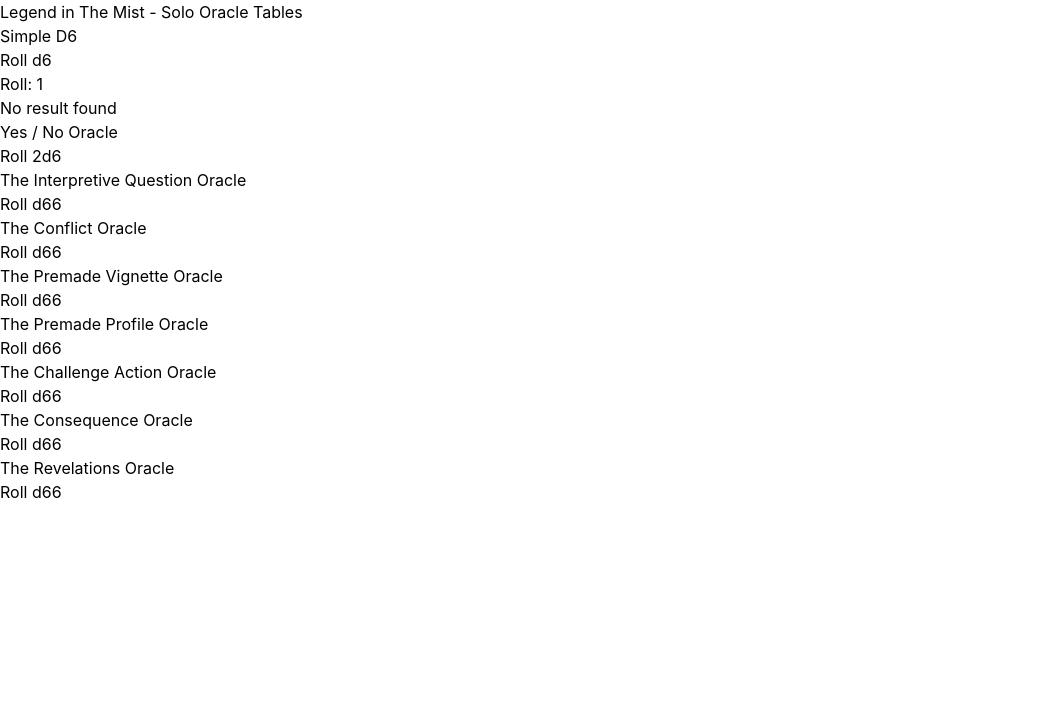
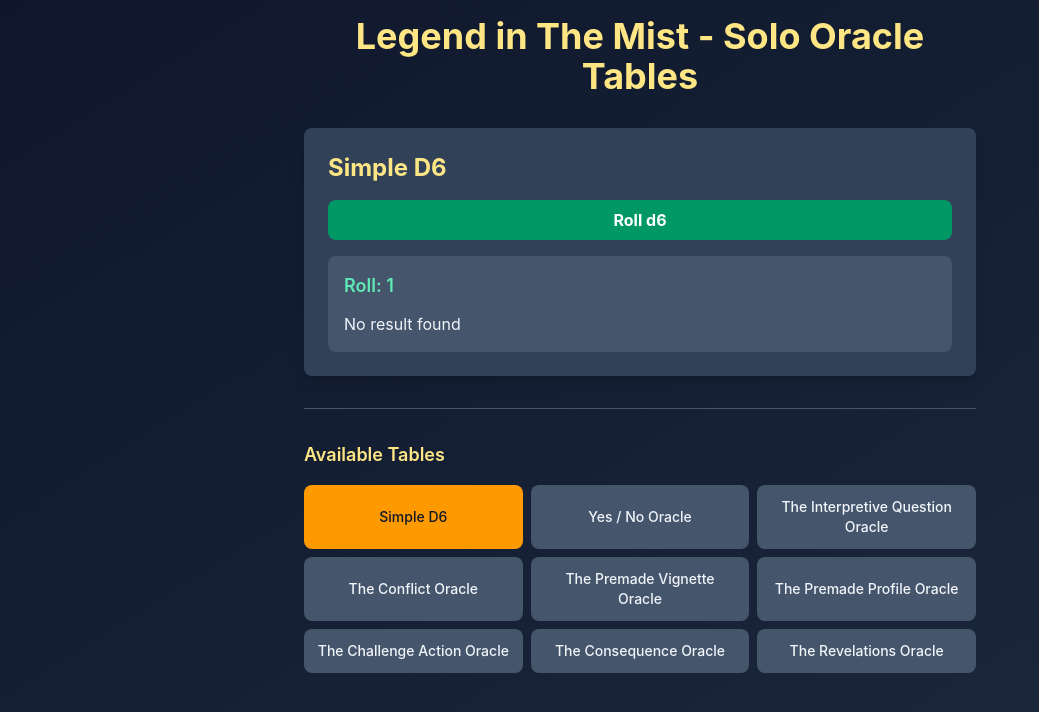
Before and after one commit to delmaralmeida/litm-oracle-table, a React (Vite) app: page / in a window 1280 px wide. Both pictures are taken after a click on the button "Roll d6". Shown: the top 712 px of the page, without its empty margins (0-1039 px from the left). Built offline with nearby package versions, Linux system fonts and the light colour scheme.

Commit message:
Feature: applies styles for the new UI

```diff
--- a/src/App.tsx
+++ b/src/App.tsx
@@ -1,14 +1,42 @@
+import { useState } from "react";
 import { tables } from "./data/tables";
 import OracleTable from "./components/OracleTable/OracleRoller";
 
 function App() {
+  const [currentIndex, setCurrentIndex] = useState(0);
+
   return (
-    <div className="app">
-      <h1>Legend in The Mist - Solo Oracle Tables</h1>
+    <div className="app min-h-screen bg-gradient-to-br from-slate-900 to-slate-800 text-slate-100 p-4">
+      <div className="max-w-2xl mx-auto">
+        <h1 className="text-3xl md:text-4xl font-bold text-center mb-8 text-amber-200">
+          Legend in The Mist - Solo Oracle Tables
+        </h1>
 
-      {tables.map(table => (
-        <OracleTable key={table.id} table={table} />
-      ))}
+        <div className="bg-slate-700 rounded-lg shadow-lg overflow-hidden">
+          <div className="p-6">
+            <OracleTable table={tables[currentIndex]} />
+          </div>
+        </div>
+
+        <div className="mt-8 pt-8 border-t border-slate-600">
+          <h2 className="text-lg font-semibold text-amber-200 mb-4">Available Tables</h2>
+          <div className="grid grid-cols-2 sm:grid-cols-3 gap-2">
+            {tables.map((table, index) => (
+              <button
+                key={table.id}
+                onClick={() => setCurrentIndex(index)}
+                className={`p-3 rounded-lg text-sm font-medium transition-colors duration-200 ${
+                  index === currentIndex
+                    ? "bg-amber-500 text-slate-900"
+                    : "bg-slate-600 text-slate-100 hover:bg-slate-500"
+                }`}
+              >
+                {table.name}
+              </button>
+            ))}
+          </div>
+        </div>
+      </div>
     </div>
   );
 }
--- a/src/components/OracleTable/OracleRoller.tsx
+++ b/src/components/OracleTable/OracleRoller.tsx
@@ -7,11 +7,11 @@ import type { IOracleRoller as IOracleRollerType, IOracleRow } from "./OracleRol
 interface IResult {
   roll: number;
   row: IOracleRow;
-};
+}
 
 interface IProps {
   table: IOracleRollerType;
-};
+}
 
 export default function OracleRoller({ table }: IProps) {
   const [result, setResult] = useState<IResult | null>(null);
@@ -25,26 +25,34 @@ export default function OracleRoller({ table }: IProps) {
   };
 
   return (
-    <div className="oracle-roller">
-      <h2>{table.name}</h2>
+    <div className="oracle-roller space-y-4">
+      <h2 className="text-2xl font-bold text-amber-200">{table.name}</h2>
 
-      <button onClick={handleRoll}>
+      <button
+        onClick={handleRoll}
+        className="w-full bg-emerald-600 hover:bg-emerald-700 active:bg-emerald-800 text-white font-bold py-2 px-4 rounded-lg transition-colors duration-200"
+      >
         Roll {table.diceType === "sum" && 2}d{table.dice}
         {table.diceType === "double" && table.dice}
       </button>
 
       {result && (
-        <div className="result">
-          <h3>Roll: {result.roll}</h3>
+        <div className="result bg-slate-600 p-4 rounded-lg space-y-3">
+          <h3 className="text-lg font-semibold text-emerald-300">Roll: {result.roll}</h3>
 
           {"text" in result.row ? (
-            <p>{result.row.text}</p>
+            <p className="text-slate-100 whitespace-pre-wrap">{result.row.text}</p>
           ) : (
-            table.displayColumns.map((col) => (
-              <p key={col}>
-                <strong>{col}:</strong> {String(result.row[col])}
-              </p>
-            ))
+            <div className="space-y-2">
+              {table.displayColumns.map((col) => (
+                <div key={col} className="border-b border-slate-500 pb-2 last:border-b-0">
+                  <p className="text-amber-300 font-semibold text-sm">{col}</p>
+                  <p className="text-slate-100 whitespace-pre-wrap">
+                    {String(result.row[col])}
+                  </p>
+                </div>
+              ))}
+            </div>
           )}
         </div>
       )}
```
